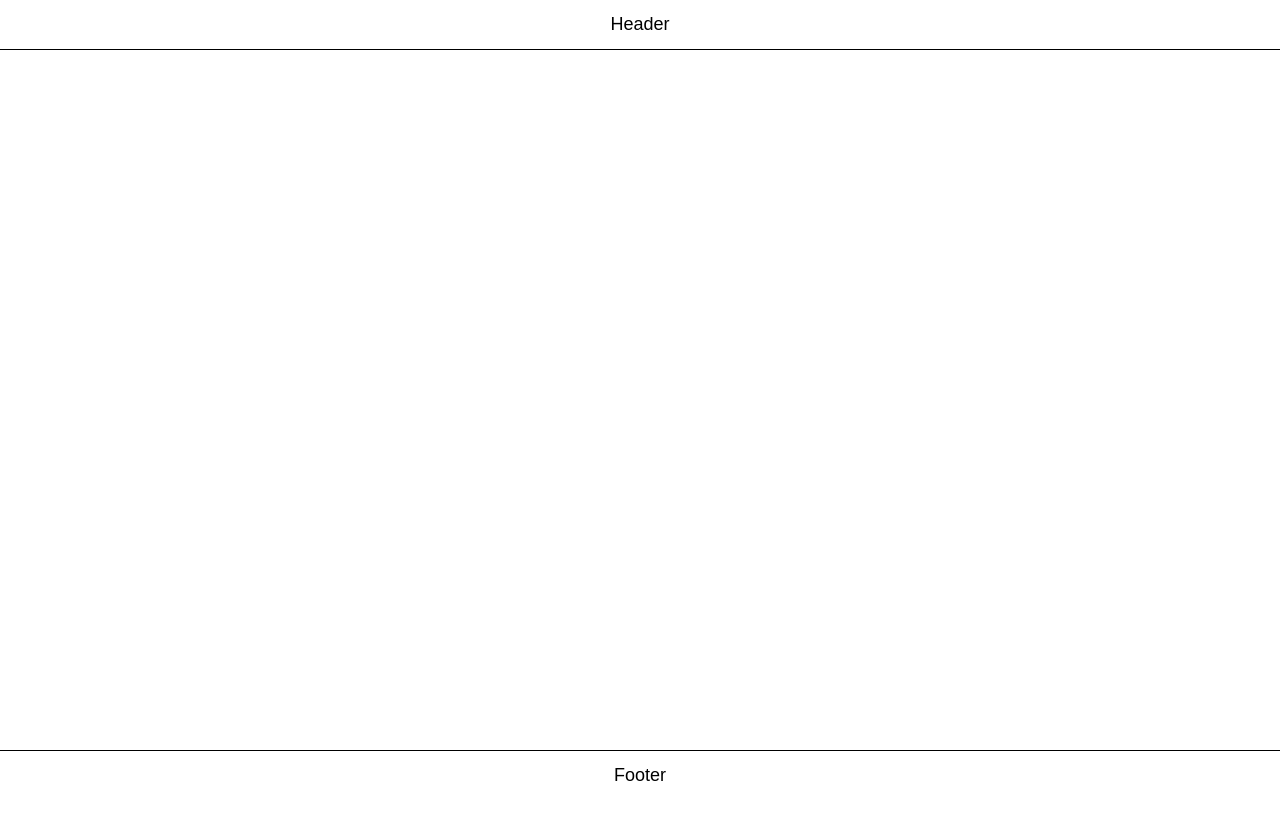
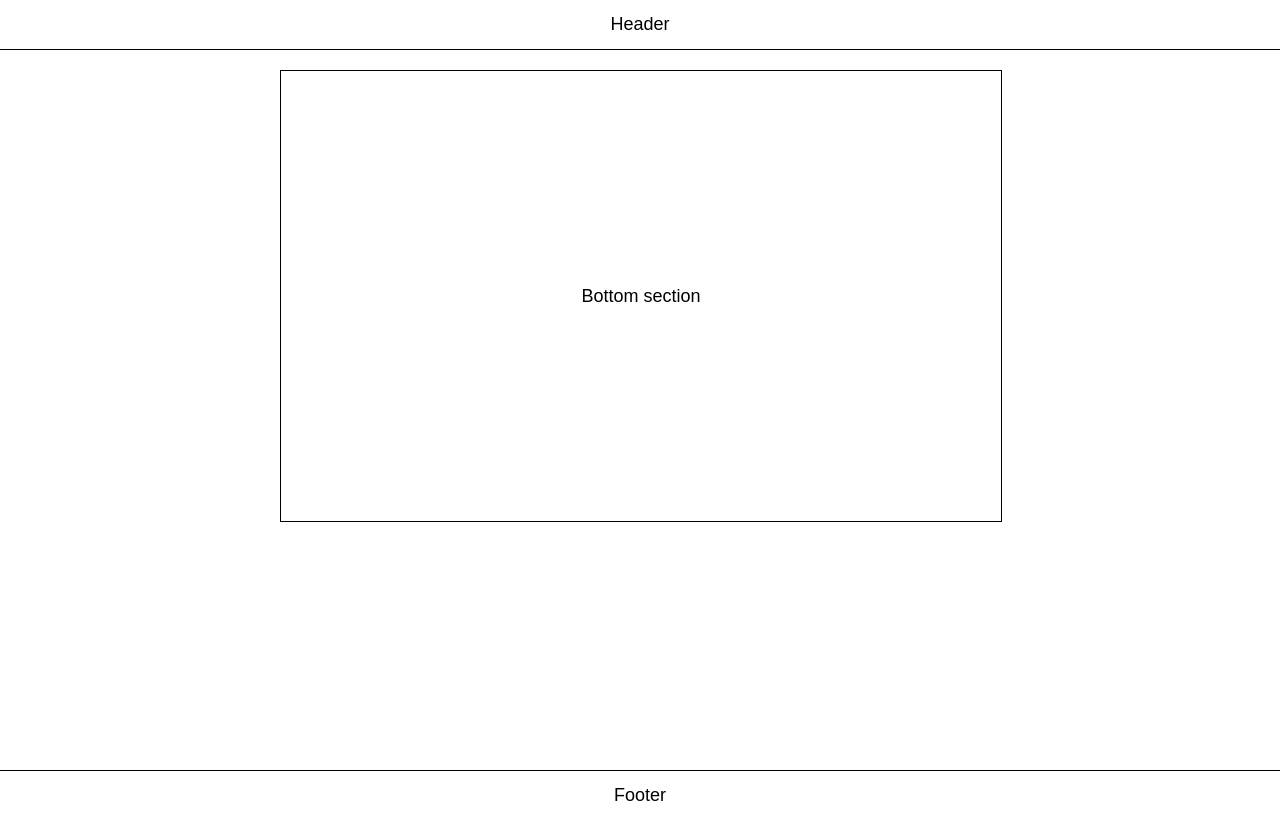
Before and after one commit to ooloo-io/github-flow-tabbycat01, a website: page src/index.html in a window 1280 px wide. Drawn offline with nearby package versions, Linux system fonts and the light colour scheme.

Commit message:
Add bottom section

```diff
--- a/src/index.html
+++ b/src/index.html
@@ -16,7 +16,11 @@
   <header class="header">
     Header
   </header>
-  <main class="content"></main>
+  <main class="content">
+    <section class="section">
+      Bottom section
+    </section>
+  </main>
   <footer class="footer">
     Footer
   </footer>
--- a/src/styles.css
+++ b/src/styles.css
@@ -24,3 +24,13 @@ body {
   width: 720px;
   margin: auto;
 }
+
+.section {
+  height: 450px;
+  width: 100%;
+  margin-top: 20px;
+  display: flex;
+  justify-content: center;
+  align-items: center;
+  border: 1px solid black;
+}
```
